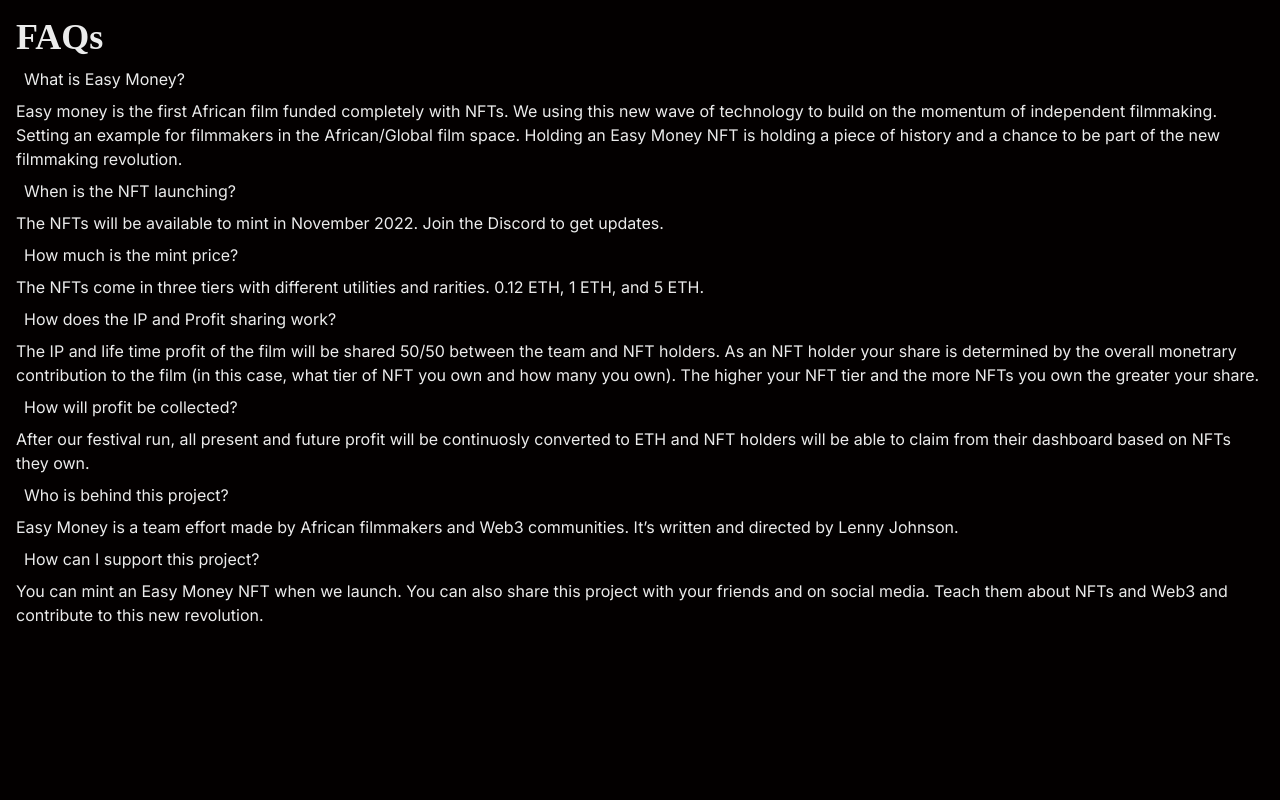
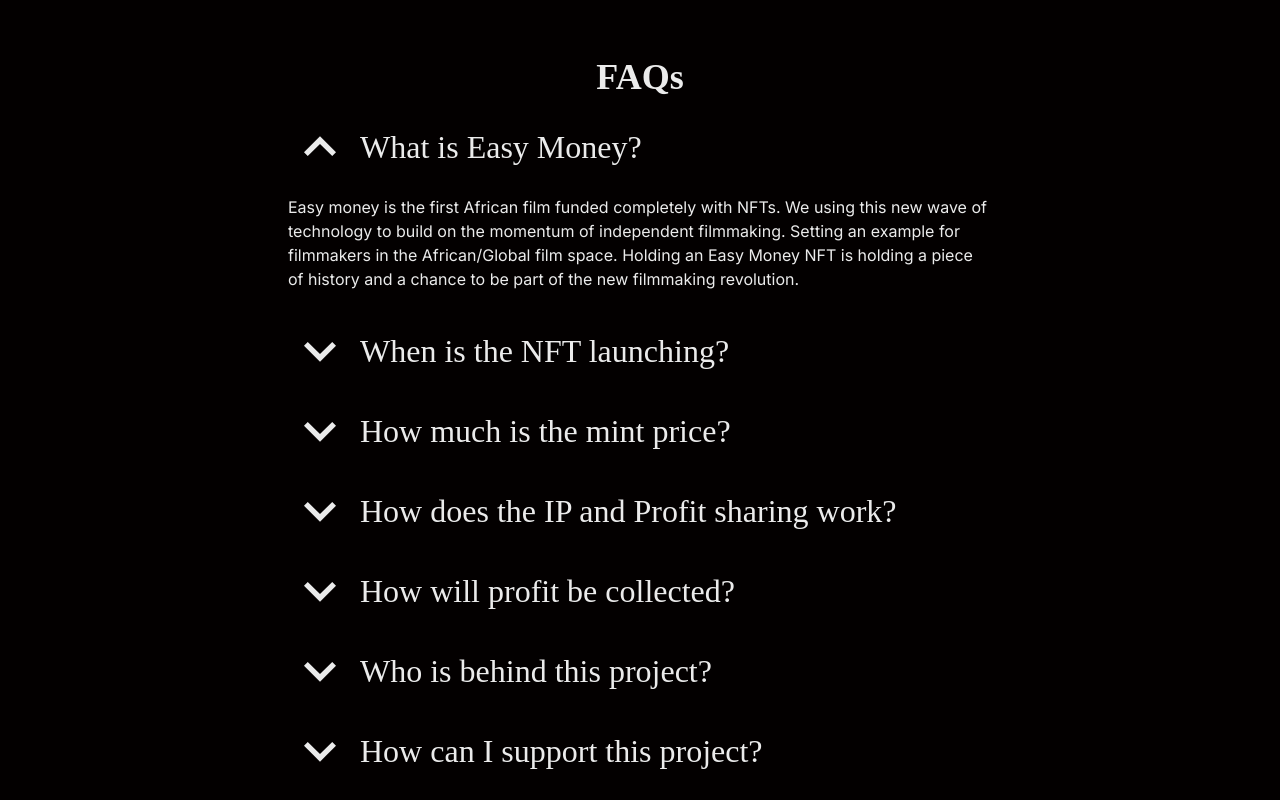
Before and after one commit to marvinkome/easy-money, a Next.js app: page / in a window 1280 px wide. Shown: the part 4580-5380 px from the top of the page. Before the commit the page ends 5207 px from the top, so only its background shows below. Built offline with nearby package versions, Linux system fonts and the light colour scheme; grey boxes are pictures that could not be loaded; a web font is replaced by a local one.

Commit message:
added FAQ and footer

```diff
--- a/pages/index.js
+++ b/pages/index.js
@@ -13,6 +13,11 @@ import {
   ListItem,
   UnorderedList,
   Center,
+  AccordionIcon,
+  AccordionPanel,
+  AccordionItem,
+  Accordion,
+  AccordionButton,
 } from "@chakra-ui/react";
 import { BsTwitter } from "react-icons/bs";
 import { FaDiscord } from "react-icons/fa";
@@ -28,17 +33,40 @@ export default function Home() {
       </Head>
 
       <Container maxW="1400px">
-        <Stack py={4} justify="end" alignItems="center" spacing={6} direction="row">
+        <Stack
+          py={4}
+          justify="end"
+          alignItems="center"
+          spacing={6}
+          direction="row"
+        >
           <IconButton fontSize="3xl" variant="ghost" icon={<BsTwitter />} />
-          <IconButton pt={1} fontSize="3xl" variant="ghost" icon={<FaDiscord />} />
+          <IconButton
+            pt={1}
+            fontSize="3xl"
+            variant="ghost"
+            icon={<FaDiscord />}
+          />
         </Stack>
 
-        <Stack py={6} alignItems="center" justify="space-between" direction="row">
+        <Stack
+          py={6}
+          alignItems="center"
+          justify="space-between"
+          direction="row"
+        >
           <Stack>
-            <Image width="32rem" src="/images/easy_money.svg" alt="Easy money" />
+            <Image
+              width="32rem"
+              src="/images/easy_money.svg"
+              alt="Easy money"
+            />
 
             <Stack pl={12} spacing={8} width="sm">
-              <Text fontSize="xl">LIFE GETS WORSE BEFORE IT GETS BETTER...BUT SOMETIMES IT JUST GETS WORSE.</Text>
+              <Text fontSize="xl">
+                LIFE GETS WORSE BEFORE IT GETS BETTER...BUT SOMETIMES IT JUST
+                GETS WORSE.
+              </Text>
 
               <Text>Be part of the first African movie funded with NFTs</Text>
               <Button width="13rem" rounded="full">
@@ -50,21 +78,36 @@ export default function Home() {
           <Image width="28rem" alt="car image" src="/images/car.png" />
         </Stack>
 
-        <Stack py={8} spacing={6} align="center" textAlign="center" width="100%">
+        <Stack
+          py={8}
+          spacing={6}
+          align="center"
+          textAlign="center"
+          width="100%"
+        >
           <Heading textTransform="uppercase">The mint</Heading>
           <Stack pt={5} spacing={8} width="3xl">
             <Text>
-              Each NFT you mint helps get this movie made. Your contribution also gives you a share of the IP and life time revenue from the
+              Each NFT you mint helps get this movie made. Your contribution
+              also gives you a share of the IP and life time revenue from the
               film.
             </Text>
 
-            <Text>Lets make history by creating the first African film fully funded with NFTs.</Text>
+            <Text>
+              Lets make history by creating the first African film fully funded
+              with NFTs.
+            </Text>
           </Stack>
         </Stack>
 
         <SimpleGrid py={12} spacing={6} columns={3} direction="row">
           <Stack spacing={6}>
-            <Text fontWeight={500} fontSize="20px" alignSelf="center" textTransform="uppercase">
+            <Text
+              fontWeight={500}
+              fontSize="20px"
+              alignSelf="center"
+              textTransform="uppercase"
+            >
               Greed
             </Text>
             <Stack border="1px" borderColor="gray.200" borderRadius="lg">
@@ -78,18 +121,29 @@ export default function Home() {
                 </Text>
                 <UnorderedList spacing={5}>
                   <ListItem> Access to the gated Discord channel</ListItem>
-                  <ListItem>A private link to watch the finished movie</ListItem>
+                  <ListItem>
+                    A private link to watch the finished movie
+                  </ListItem>
                   <ListItem>Your name in the credits of the film</ListItem>
                   <ListItem>IP share of the film (per # of NFT owned)</ListItem>
-                  <ListItem>Revenue share of the film (per # of NFT owned)</ListItem>
-                  <ListItem>A shoutout on Twitter from the Easy Money account</ListItem>
+                  <ListItem>
+                    Revenue share of the film (per # of NFT owned)
+                  </ListItem>
+                  <ListItem>
+                    A shoutout on Twitter from the Easy Money account
+                  </ListItem>
                 </UnorderedList>
               </Stack>
             </Stack>
           </Stack>
 
           <Stack spacing={6}>
-            <Text fontWeight={500} fontSize="20px" alignSelf="center" textTransform="uppercase">
+            <Text
+              fontWeight={500}
+              fontSize="20px"
+              alignSelf="center"
+              textTransform="uppercase"
+            >
               Wrath
             </Text>
             <Stack border="1px" borderColor="gray.200" borderRadius="lg">
@@ -104,17 +158,27 @@ export default function Home() {
                 <UnorderedList spacing={5}>
                   <ListItem>Everything on the GREED tier +</ListItem>
                   <ListItem>Video Q & A with crew</ListItem>
-                  <ListItem>A limited edition Easy Money T-Shirt and Poster</ListItem>
+                  <ListItem>
+                    A limited edition Easy Money T-Shirt and Poster
+                  </ListItem>
                   <ListItem>Associate Producer credits in the film</ListItem>
                   <ListItem>Invite to cast & crew screening in Lagos</ListItem>
-                  <ListItem>Invite to come on set for a day. Watch behind the scenes in real time</ListItem>
+                  <ListItem>
+                    Invite to come on set for a day. Watch behind the scenes in
+                    real time
+                  </ListItem>
                 </UnorderedList>
               </Stack>
             </Stack>
           </Stack>
 
           <Stack spacing={6}>
-            <Text fontWeight={500} fontSize="20px" alignSelf="center" textTransform="uppercase">
+            <Text
+              fontWeight={500}
+              fontSize="20px"
+              alignSelf="center"
+              textTransform="uppercase"
+            >
               Envy
             </Text>
             <Stack border="1px" borderColor="gray.200" borderRadius="lg">
@@ -129,10 +193,15 @@ export default function Home() {
                 <UnorderedList spacing={5}>
                   <ListItem>Everything on the GREED tier +</ListItem>
                   <ListItem>Video Q & A with crew</ListItem>
-                  <ListItem>A limited edition Easy Money T-Shirt and Poster</ListItem>
+                  <ListItem>
+                    A limited edition Easy Money T-Shirt and Poster
+                  </ListItem>
                   <ListItem>Associate Producer credits in the film</ListItem>
                   <ListItem>Invite to cast & crew screening in Lagos</ListItem>
-                  <ListItem>Invite to come on set for a day. Watch behind the scenes in real time</ListItem>
+                  <ListItem>
+                    Invite to come on set for a day. Watch behind the scenes in
+                    real time
+                  </ListItem>
                 </UnorderedList>
               </Stack>
             </Stack>
@@ -142,7 +211,8 @@ export default function Home() {
         <Stack py={8} alignItems="center">
           <Stack spacing={8} width="lg" alignItems="center">
             <Text align="center">
-              Join our discord to stay updated on our progress and also stand a chance to win limited edition prizes.
+              Join our discord to stay updated on our progress and also stand a
+              chance to win limited edition prizes.
             </Text>
             <Button width="13rem" rounded="full">
               JOIN OUR DISCORD
@@ -161,7 +231,10 @@ export default function Home() {
               <Text fontWeight={500} fontSize="21px">
                 Plot
               </Text>
-              <Text fontSize="17px">A desperate man trying to escape the poverty of his life attempts a robbery with an old friend.</Text>
+              <Text fontSize="17px">
+                A desperate man trying to escape the poverty of his life
+                attempts a robbery with an old friend.
+              </Text>
               <Text fontStyle="italic">Everything goes wrong.</Text>
             </Stack>
 
@@ -174,7 +247,10 @@ export default function Home() {
               <Text fontWeight={500} fontSize="21px">
                 Based on a true story
               </Text>
-              <Text fontSize="17px">A film about wealth inequality, urban violence and escalating consequences.</Text>
+              <Text fontSize="17px">
+                A film about wealth inequality, urban violence and escalating
+                consequences.
+              </Text>
             </Stack>
           </Stack>
         </Stack>
@@ -183,7 +259,13 @@ export default function Home() {
           <Image width="50rem" src="/images/snapshot.png" alt="" />
         </Stack>
 
-        <Stack py={16} align="center" bgRepeat="no-repeat" bgPosition="center" bgImage="url(/images/map.png)">
+        <Stack
+          py={16}
+          align="center"
+          bgRepeat="no-repeat"
+          bgPosition="center"
+          bgImage="url(/images/map.png)"
+        >
           <Heading fontSize="5xl" textTransform="uppercase">
             Road map
           </Heading>
@@ -229,94 +311,159 @@ export default function Home() {
 
             <chakra.div>
               <Text fontStyle="italic">Ongoing...</Text>
-              <Heading textTransform="uppercase">IP ownership X Profit share</Heading>
+              <Heading textTransform="uppercase">
+                IP ownership X Profit share
+              </Heading>
             </chakra.div>
           </Stack>
 
           <Container textAlign="center" maxW="container.md">
             <Text>
-              50% pf IP rights and lifetime revenue of the films goes to NFT holders. Profit from the film will be converted to ETH and
+              50% pf IP rights and lifetime revenue of the films goes to NFT
+              holders. Profit from the film will be converted to ETH and
               available to claim by NFT holders.
             </Text>
           </Container>
         </Stack>
 
-        <Stack>
-          <Heading>FAQs</Heading>
-          <Stack>
-            <Stack direction="row">
-              <Image src="" alt="" />
-              <Text>What is Easy Money?</Text>
-            </Stack>
-            <Text>
-              Easy money is the first African film funded completely with NFTs. We using this new wave of technology to build on the
-              momentum of independent filmmaking. Setting an example for filmmakers in the African/Global film space. Holding an Easy Money
-              NFT is holding a piece of history and a chance to be part of the new filmmaking revolution.
-            </Text>
-          </Stack>
+        <Container py={10} maxW="3xl">
+          <Heading pb={2} textAlign="center">
+            FAQs
+          </Heading>
 
-          <Stack>
-            <Stack direction="row">
-              <Image src="" alt="" />
-              <Text>When is the NFT launching?</Text>
-            </Stack>
-            <Text>The NFTs will be available to mint in November 2022. Join the Discord to get updates.</Text>
-          </Stack>
+          <Accordion defaultIndex={[0]} allowMultiple>
+            <AccordionItem border="none">
+              <AccordionButton>
+                <Stack alignItems="center" direction="row">
+                  <AccordionIcon fontSize="4rem" />
+                  <Heading fontWeight={400} fontSize="2rem">
+                    What is Easy Money?
+                  </Heading>
+                </Stack>
+              </AccordionButton>
+              <AccordionPanel>
+                Easy money is the first African film funded completely with
+                NFTs. We using this new wave of technology to build on the
+                momentum of independent filmmaking. Setting an example for
+                filmmakers in the African/Global film space. Holding an Easy
+                Money NFT is holding a piece of history and a chance to be part
+                of the new filmmaking revolution.
+              </AccordionPanel>
+            </AccordionItem>
 
-          <Stack>
-            <Stack direction="row">
-              <Image src="" alt="" />
-              <Text>How much is the mint price?</Text>
-            </Stack>
-            <Text>The NFTs come in three tiers with different utilities and rarities. 0.12 ETH, 1 ETH, and 5 ETH.</Text>
-          </Stack>
+            <AccordionItem border="none">
+              <AccordionButton>
+                <Stack alignItems="center" direction="row">
+                  <AccordionIcon fontSize="4rem" />
+                  <Heading fontWeight={400} fontSize="2rem">
+                    When is the NFT launching?
+                  </Heading>
+                </Stack>
+              </AccordionButton>
+              <AccordionPanel>
+                The NFTs will be available to mint in November 2022. Join the
+                Discord to get updates.
+              </AccordionPanel>
+            </AccordionItem>
 
-          <Stack>
-            <Stack direction="row">
-              <Image src="" alt="" />
-              <Text>How does the IP and Profit sharing work?</Text>
-            </Stack>
-            <Text>
-              The IP and life time profit of the film will be shared 50/50 between the team and NFT holders. As an NFT holder your share is
-              determined by the overall monetrary contribution to the film (in this case, what tier of NFT you own and how many you own).
-              The higher your NFT tier and the more NFTs you own the greater your share.
-            </Text>
-          </Stack>
+            <AccordionItem border="none">
+              <AccordionButton>
+                <Stack alignItems="center" direction="row">
+                  <AccordionIcon fontSize="4rem" />
+                  <Heading fontWeight={400} fontSize="2rem">
+                    How much is the mint price?
+                  </Heading>
+                </Stack>
+              </AccordionButton>
+              <AccordionPanel>
+                The NFTs come in three tiers with different utilities and
+                rarities. 0.12 ETH, 1 ETH, and 5 ETH.
+              </AccordionPanel>
+            </AccordionItem>
 
-          <Stack>
-            <Stack direction="row">
-              <Image src="" alt="" />
-              <Text>How will profit be collected?</Text>
-            </Stack>
-            <Text>
-              After our festival run, all present and future profit will be continuosly converted to ETH and NFT holders will be able to
-              claim from their dashboard based on NFTs they own.
-            </Text>
-          </Stack>
+            <AccordionItem border="none">
+              <AccordionButton>
+                <Stack alignItems="center" direction="row">
+                  <AccordionIcon fontSize="4rem" />
+                  <Heading fontWeight={400} fontSize="2rem">
+                    How does the IP and Profit sharing work?
+                  </Heading>
+                </Stack>
+              </AccordionButton>
+              <AccordionPanel>
+                The IP and life time profit of the film will be shared 50/50
+                between the team and NFT holders. As an NFT holder your share is
+                determined by the overall monetrary contribution to the film (in
+                this case, what tier of NFT you own and how many you own). The
+                higher your NFT tier and the more NFTs you own the greater your
+                share.
+              </AccordionPanel>
+            </AccordionItem>
 
-          <Stack>
-            <Stack direction="row">
-              <Image src="" alt="" />
-              <Text>Who is behind this project?</Text>
-            </Stack>
-            <Text>
-              Easy Money is a team effort made by African filmmakers and Web3 communities. It’s written and directed by Lenny Johnson.
-            </Text>
-          </Stack>
+            <AccordionItem border="none">
+              <AccordionButton>
+                <Stack alignItems="center" direction="row">
+                  <AccordionIcon fontSize="4rem" />
+                  <Heading fontWeight={400} fontSize="2rem">
+                    How will profit be collected?
+                  </Heading>
+                </Stack>
+              </AccordionButton>
+              <AccordionPanel>
+                After our festival run, all present and future profit will be
+                continuosly converted to ETH and NFT holders will be able to
+                claim from their dashboard based on NFTs they own.
+              </AccordionPanel>
+            </AccordionItem>
 
-          <Stack>
-            <Stack direction="row">
-              <Image src="" alt="" />
-              <Text>How can I support this project?</Text>
-            </Stack>
-            <Text>
-              You can mint an Easy Money NFT when we launch. You can also share this project with your friends and on social media. Teach
-              them about NFTs and Web3 and contribute to this new revolution.
-            </Text>
+            <AccordionItem border="none">
+              <AccordionButton>
+                <Stack alignItems="center" direction="row">
+                  <AccordionIcon fontSize="4rem" />
+                  <Heading fontWeight={400} fontSize="2rem">
+                    Who is behind this project?
+                  </Heading>
+                </Stack>
+              </AccordionButton>
+              <AccordionPanel>
+                Easy Money is a team effort made by African filmmakers and Web3
+                communities. It’s written and directed by Lenny Johnson.
+              </AccordionPanel>
+            </AccordionItem>
+
+            <AccordionItem border="none">
+              <AccordionButton>
+                <Stack alignItems="center" direction="row">
+                  <AccordionIcon fontSize="4rem" />
+                  <Heading fontWeight={400} fontSize="2rem">
+                    How can I support this project?
+                  </Heading>
+                </Stack>
+              </AccordionButton>
+              <AccordionPanel>
+                You can mint an Easy Money NFT when we launch. You can also
+                share this project with your friends and on social media. Teach
+                them about NFTs and Web3 and contribute to this new revolution.
+              </AccordionPanel>
+            </AccordionItem>
+          </Accordion>
+        </Container>
+
+        <Stack alignItems="center" py={8} spacing={8} as="footer">
+          <Heading fontWeight={400} fontSize="3rem">
+            Connect With US
+          </Heading>
+          <Text fontSize="18px">Keep up with all the Easy Money updates</Text>
+          <Stack py={4} alignSelf="center" spacing={12} direction="row">
+            <IconButton fontSize="5xl" variant="ghost" icon={<BsTwitter />} />
+            <IconButton
+              pt={1}
+              fontSize="5xl"
+              variant="ghost"
+              icon={<FaDiscord />}
+            />
           </Stack>
         </Stack>
-
-        <chakra.footer></chakra.footer>
       </Container>
     </>
   );
```
Also changed, not shown: public/Arrow 1.svg (deleted).
